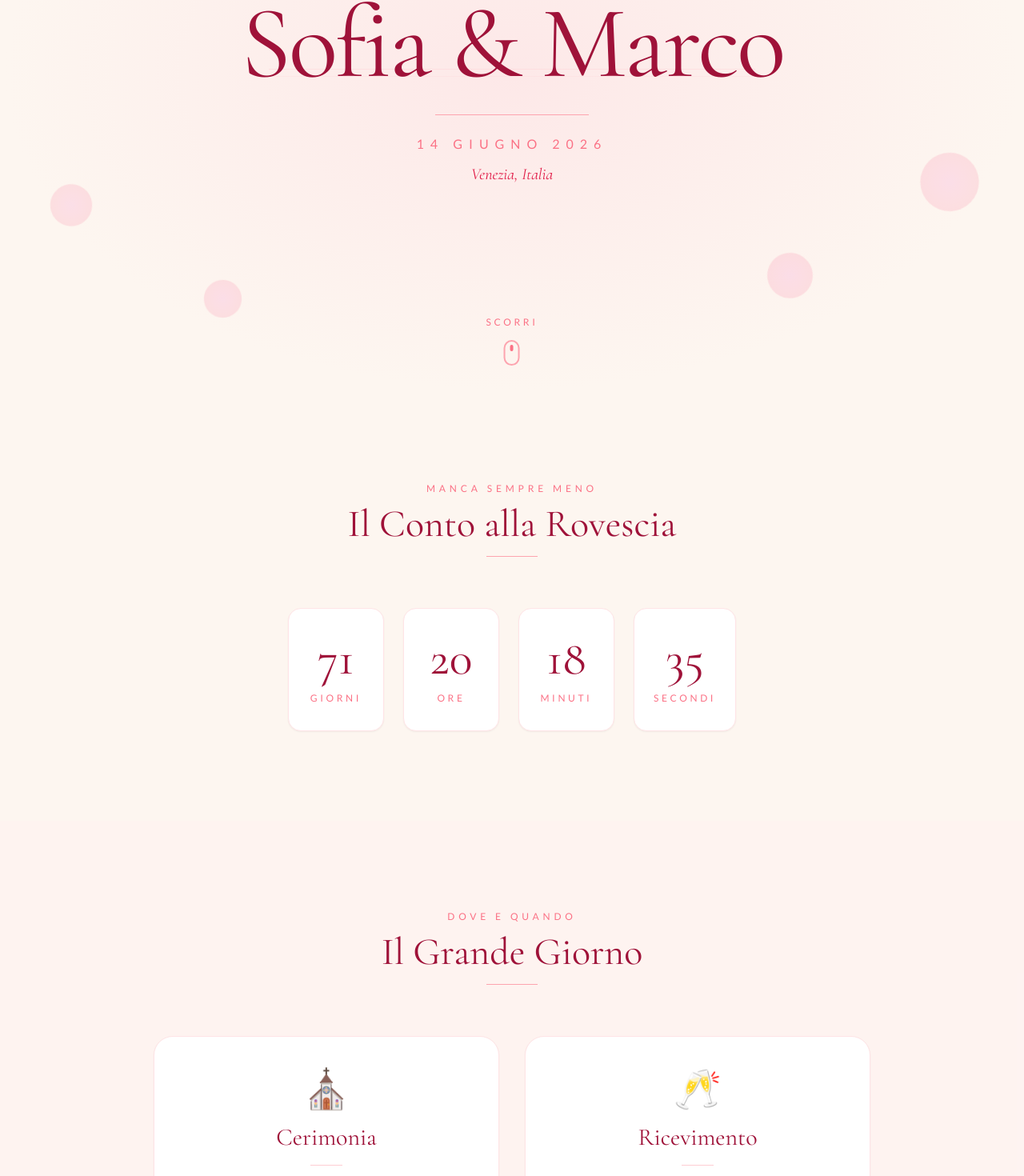
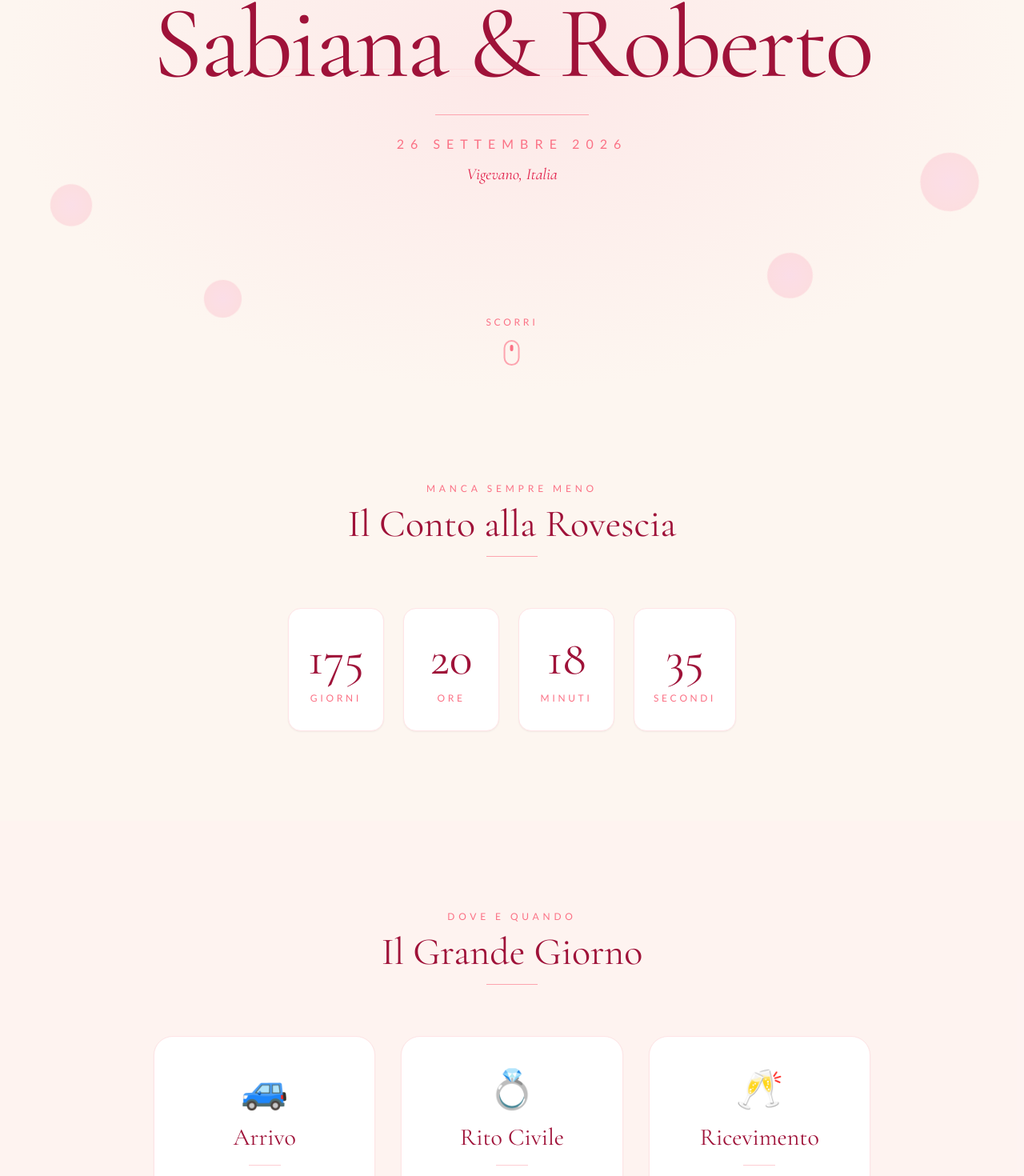
Before and after one commit to lorenzo-battanello/wedding-invite, a React (Vite) app: page / in a window 1280 px wide. Shown: the part 309-1779 px from the top of the page at 80% size. Built offline with nearby package versions, Linux system fonts and the light colour scheme.

Commit message:
Personalizzazione per Roberto e Sabiana

```diff
--- a/index.html
+++ b/index.html
@@ -4,7 +4,7 @@
     <meta charset="UTF-8" />
     <link rel="icon" type="image/svg+xml" href="/favicon.svg" />
     <meta name="viewport" content="width=device-width, initial-scale=1.0" />
-    <title>Sofia &amp; Marco — 14 Giugno 2026</title>
+    <title>Sabiana &amp; Roberto — 26 Settembre 2026</title>
     <link rel="preconnect" href="https://fonts.googleapis.com" />
     <link rel="preconnect" href="https://fonts.gstatic.com" crossorigin />
     <link
--- a/src/App.jsx
+++ b/src/App.jsx
@@ -38,7 +38,7 @@ export default function App() {
             className="fixed top-0 left-0 right-0 z-50 bg-white/90 backdrop-blur-md shadow-sm border-b border-rose-100"
           >
             <div className="max-w-5xl mx-auto px-6 py-3 flex items-center justify-between">
-              <span className="font-serif text-rose-800 text-xl tracking-wider">Sofia &amp; Marco</span>
+              <span className="font-serif text-rose-800 text-xl tracking-wider">Sabiana &amp; Roberto</span>
               <ul className="hidden md:flex gap-8">
                 {navLinks.map(link => (
                   <li key={link.href}>
--- a/src/components/Countdown.jsx
+++ b/src/components/Countdown.jsx
@@ -1,7 +1,7 @@
 import { useState, useEffect, useRef } from 'react'
 import { motion, useInView } from 'framer-motion'
 
-const WEDDING_DATE = new Date('2026-06-14T11:00:00')
+const WEDDING_DATE = new Date('2026-09-26T11:00:00')
 
 function getTimeLeft() {
   const now = new Date()
--- a/src/components/Details.jsx
+++ b/src/components/Details.jsx
@@ -44,24 +44,33 @@ export default function Details() {
         <div className="w-16 h-px bg-rose-300 mx-auto mt-4" />
       </motion.div>
 
-      <div className="grid md:grid-cols-2 gap-8 max-w-4xl mx-auto">
+      <div className="grid md:grid-cols-3 gap-8 max-w-4xl mx-auto">
         <DetailCard
-          icon="⛪"
-          title="Cerimonia"
+          icon="🚙"
+          title="Arrivo"
           time="11:00"
-          place="Chiesa di San Marco"
-          address="Piazza San Marco, Venezia"
+          place="Villa Ronchi"
+          address="Corso Pavia 164, Vigevano (PV)"
           direction="left"
           index={0}
         />
         <DetailCard
+          icon="💍"
+          title="Rito Civile"
+          time="11:30"
+          place="Villa Ronchi"
+          address="Corso Pavia 164, Vigevano (PV)"
+          direction="right"
+          index={1}
+        />
+        <DetailCard
           icon="🥂"
           title="Ricevimento"
-          time="19:00"
-          place="Villa Contarini"
-          address="Via Doge Alvise Contarini, Mira (VE)"
+          time="13:00"
+          place="Villa Ronchi"
+          address="Corso Pavia 164, Vigevano (PV)"
           direction="right"
-          index={1}
+          index={2}
         />
       </div>
 
--- a/src/components/Footer.jsx
+++ b/src/components/Footer.jsx
@@ -34,7 +34,7 @@ export default function Footer() {
           transition={{ duration: 0.8, delay: 0.3 }}
           className="font-serif text-4xl text-rose-800 mb-3"
         >
-          Sofia &amp; Marco
+          Sabiana &amp; Roberto
         </motion.h2>
 
         {/* Date */}
@@ -44,7 +44,7 @@ export default function Footer() {
           transition={{ duration: 0.8, delay: 0.45 }}
           className="font-sans text-rose-400 tracking-[0.4em] uppercase text-xs mb-6"
         >
-          14 Giugno 2026 — Venezia
+          26 Settembre 2026 — Vigevano
         </motion.p>
 
         {/* Romantic phrase */}
@@ -63,7 +63,7 @@ export default function Footer() {
           transition={{ duration: 0.8, delay: 0.75 }}
           className="font-sans text-rose-300 text-sm mt-3 tracking-wide"
         >
-          Con amore, Sofia &amp; Marco
+          Con amore, Sabiana &amp; Roberto
         </motion.p>
 
         {/* Bottom ornament */}
--- a/src/components/Hero.jsx
+++ b/src/components/Hero.jsx
@@ -89,7 +89,7 @@ export default function Hero() {
           transition={{ duration: 1.2, delay: 0.5, ease: [0.22, 1, 0.36, 1] }}
           className="font-serif text-7xl md:text-8xl lg:text-9xl text-rose-800 tracking-tight leading-none"
         >
-          Sofia &amp; Marco
+          Sabiana &amp; Roberto
         </motion.h1>
 
         {/* Divider */}
@@ -107,7 +107,7 @@ export default function Hero() {
           transition={{ duration: 1, delay: 1.2 }}
           className="font-sans text-rose-400 tracking-[0.5em] uppercase text-sm md:text-base"
         >
-          14 Giugno 2026
+          26 Settembre 2026
         </motion.p>
 
         {/* Location */}
@@ -117,7 +117,7 @@ export default function Hero() {
           transition={{ duration: 1, delay: 1.5 }}
           className="font-serif italic text-rose-600 text-lg md:text-xl mt-3"
         >
-          Venezia, Italia
+          Vigevano, Italia
         </motion.p>
       </motion.div>
 
--- a/src/components/RSVP.jsx
+++ b/src/components/RSVP.jsx
@@ -40,7 +40,7 @@ export default function RSVP() {
         <h2 className="font-serif text-4xl md:text-5xl text-rose-800">Conferma la Presenza</h2>
         <div className="w-16 h-px bg-rose-300 mx-auto mt-4" />
         <p className="font-sans text-gray-500 mt-4 text-sm">
-          Vi preghiamo di confermare la presenza entro il <strong>1 Maggio 2026</strong>.
+          Gradita conferma entro il <strong>30 Luglio 2026</strong>.
         </p>
       </motion.div>
 
@@ -197,7 +197,7 @@ export default function RSVP() {
             <p className="font-sans text-gray-500">
               Non vediamo l&apos;ora di festeggiare con te questo momento meraviglioso.
             </p>
-            <p className="font-serif italic text-rose-400 mt-4 text-lg">Con amore, Sofia &amp; Marco 💍</p>
+            <p className="font-serif italic text-rose-400 mt-4 text-lg">Con amore, Sabiana &amp; Roberto 💍</p>
           </motion.div>
         )}
       </AnimatePresence>
```
Also changed, not shown: 2 other files (tests, documents, lock files or other folders).
